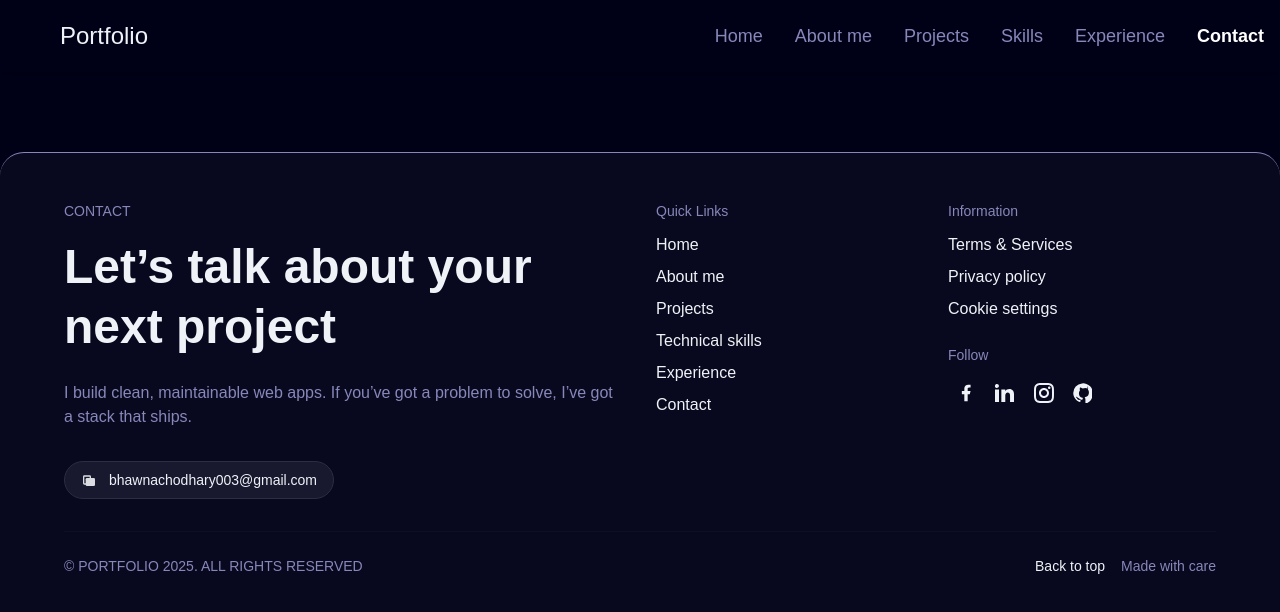
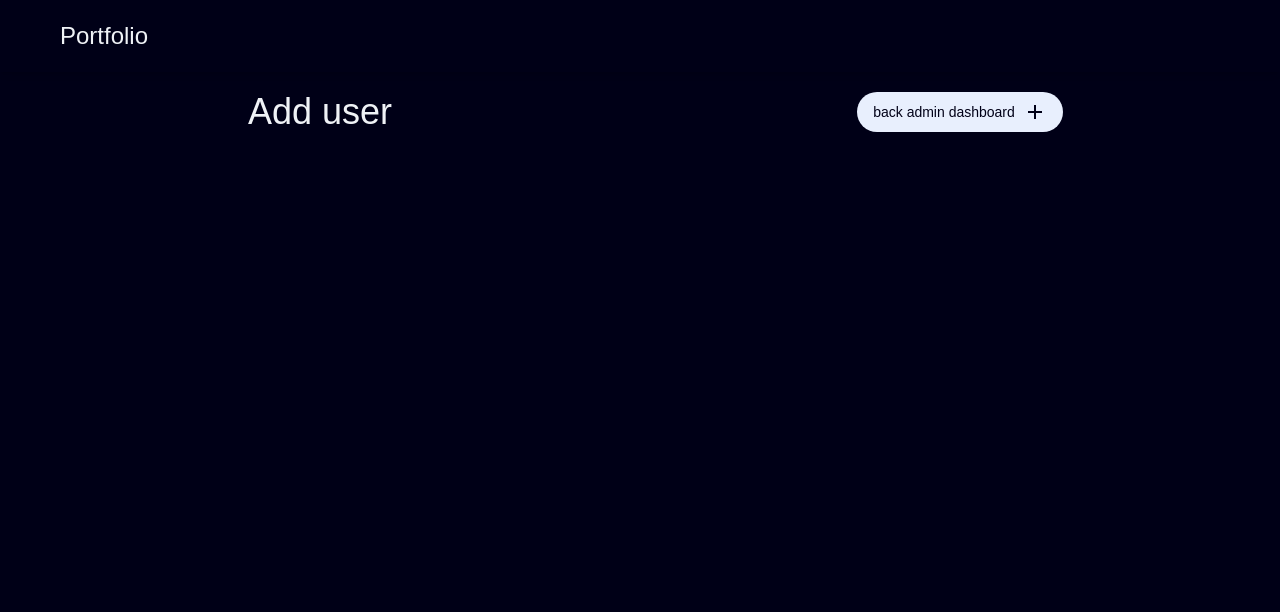
Before and after one commit to shiba-murmu/project-public-portfolio-website, a React (Vite) app: page /add-user in a window 1280 px wide. Shown: the top 612 px of the page. Built offline with nearby package versions, Linux system fonts and the light colour scheme; a web font is replaced by a local one.

Commit message:
Some codes is added or some paths is also added to te router page

```diff
--- a/src/Router_page.jsx
+++ b/src/Router_page.jsx
@@ -9,10 +9,27 @@ import CustomHeader from './components/header/CustomHeader.jsx';
 import Project_details from './pages/projects/project_detail/Project_details.jsx';
 import Admin_login from './admin/Admin_login.jsx';
 import AdminDashboard from './admin/AdminDashboard.jsx';
+import Admin_add from './admin/Admin_add.jsx';
+import Add_user from './admin/Add_user.jsx';
 function Router_page() {
     const location = useLocation();
-    const hideNavbarRoutes = ['/project-collections' , '/project-details', '/admin-and-users', '/admin-dashboard'];
-    const hidefooterRoutes = ['/project-details', '/project-collections', '/admin-and-users', '/admin-dashboard'];
+    const hideNavbarRoutes = [
+        '/project-collections',
+        '/project-details',
+        '/admin-and-users',
+        '/admin-dashboard',
+        '/add-admin',
+        '/add-user',
+    ];
+
+    const hidefooterRoutes = [
+        '/project-details',
+        '/project-collections',
+        '/admin-and-users',
+        '/admin-dashboard',
+        '/add-admin',
+        '/add-user',
+    ];
 
     const shouldHideNavbar = hideNavbarRoutes.includes(location.pathname);
     const shouldHideFooter = hidefooterRoutes.includes(location.pathname);
@@ -25,8 +42,10 @@ function Router_page() {
                 <Route path="/" element={<Home />} />
                 <Route path='/project-collections' element={<Project_collection />} />
                 <Route path='/project-details' element={<Project_details />} />
-                <Route path='/admin-and-users' element={ <Admin_login />} />
+                <Route path='/admin-and-users' element={<Admin_login />} />
                 <Route path='/admin-dashboard' element={<AdminDashboard />} />
+                <Route path='/add-admin' element={<Admin_add />} />
+                <Route path='/add-user' element={<Add_user />} />
             </Routes>
             {!shouldHideFooter && <Footer />}
         </>
```
